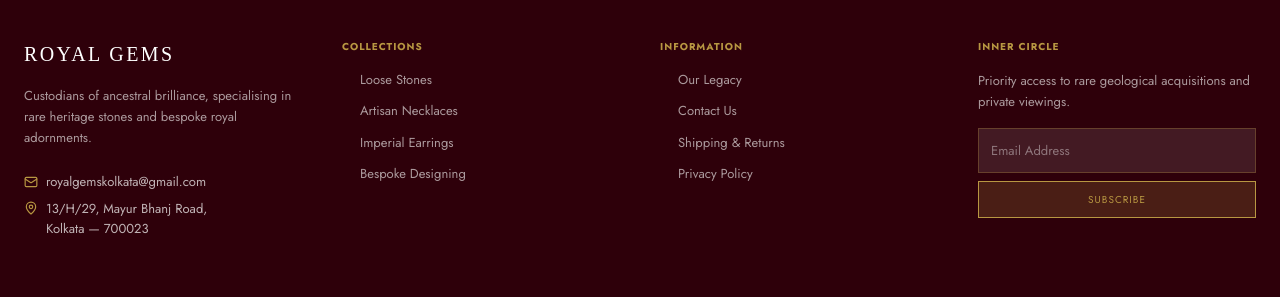
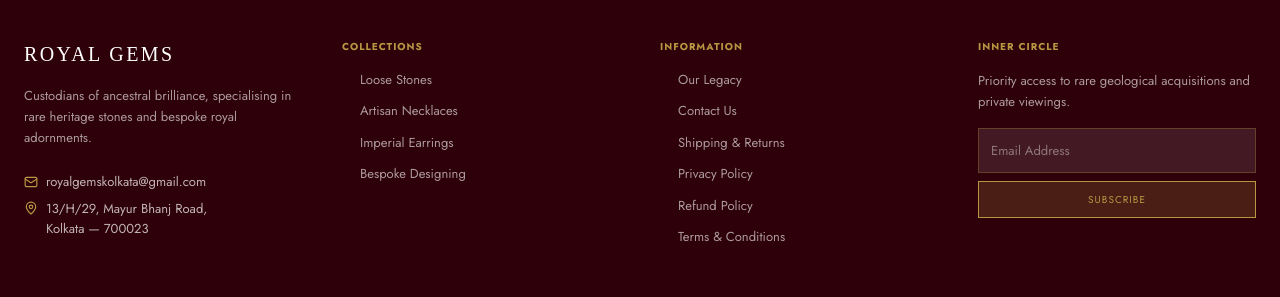
Before and after one commit to Jagmohan-Prajapati/Royal-Gems-Dev, a React (Vite) app: page / in a window 1280 px wide. Shown: the part 2917-3214 px from the top of the page. Built offline with nearby package versions, Linux system fonts and the light colour scheme; no server answers; a web font is replaced by a local one.

Commit message:
fix: update Footer Information links to correct policy routes and add Refund & Terms links

```diff
--- a/src/components/Footer.tsx
+++ b/src/components/Footer.tsx
@@ -69,8 +69,10 @@ export default function Footer() {
             {[
               { label: 'Our Legacy', to: '/about' },
               { label: 'Contact Us', to: '/contact' },
-              { label: 'Shipping & Returns', to: '/contact' },
-              { label: 'Privacy Policy', to: '/contact' },
+              { label: 'Shipping & Returns', to: '/shipping-policyt' },
+              { label: 'Privacy Policy', to: '/privacy-policyt' },
+          { label: 'Refund Policy', to: '/refund-policy' },
+          { label: 'Terms & Conditions', to: '/terms-and-conditions' },
             ].map(({ label, to }) => (
               <li key={label}>
                 <Link to={to} className="font-body text-[13px] text-white/60 hover:text-white transition-colors flex items-center gap-1.5 group">
```
